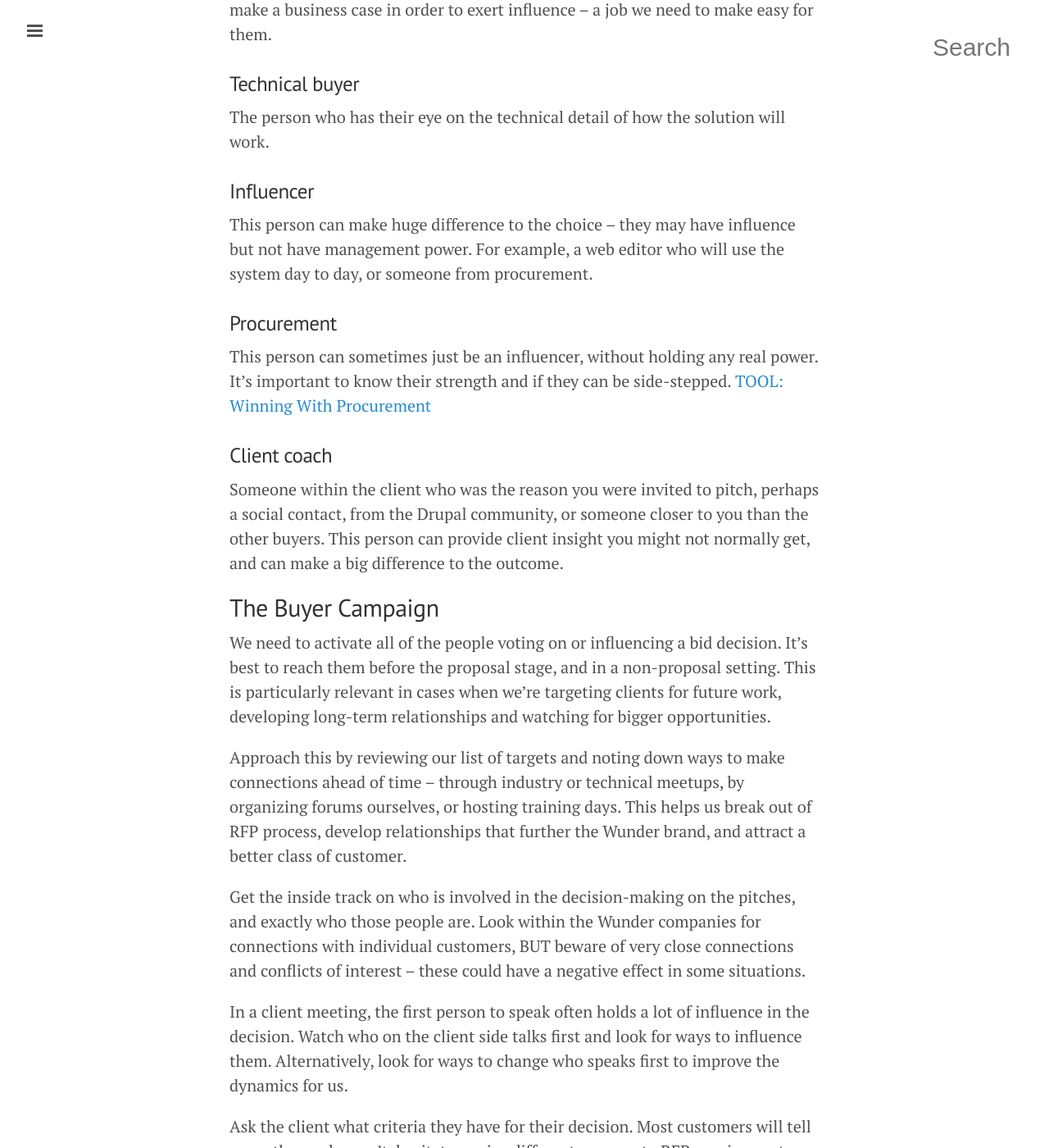
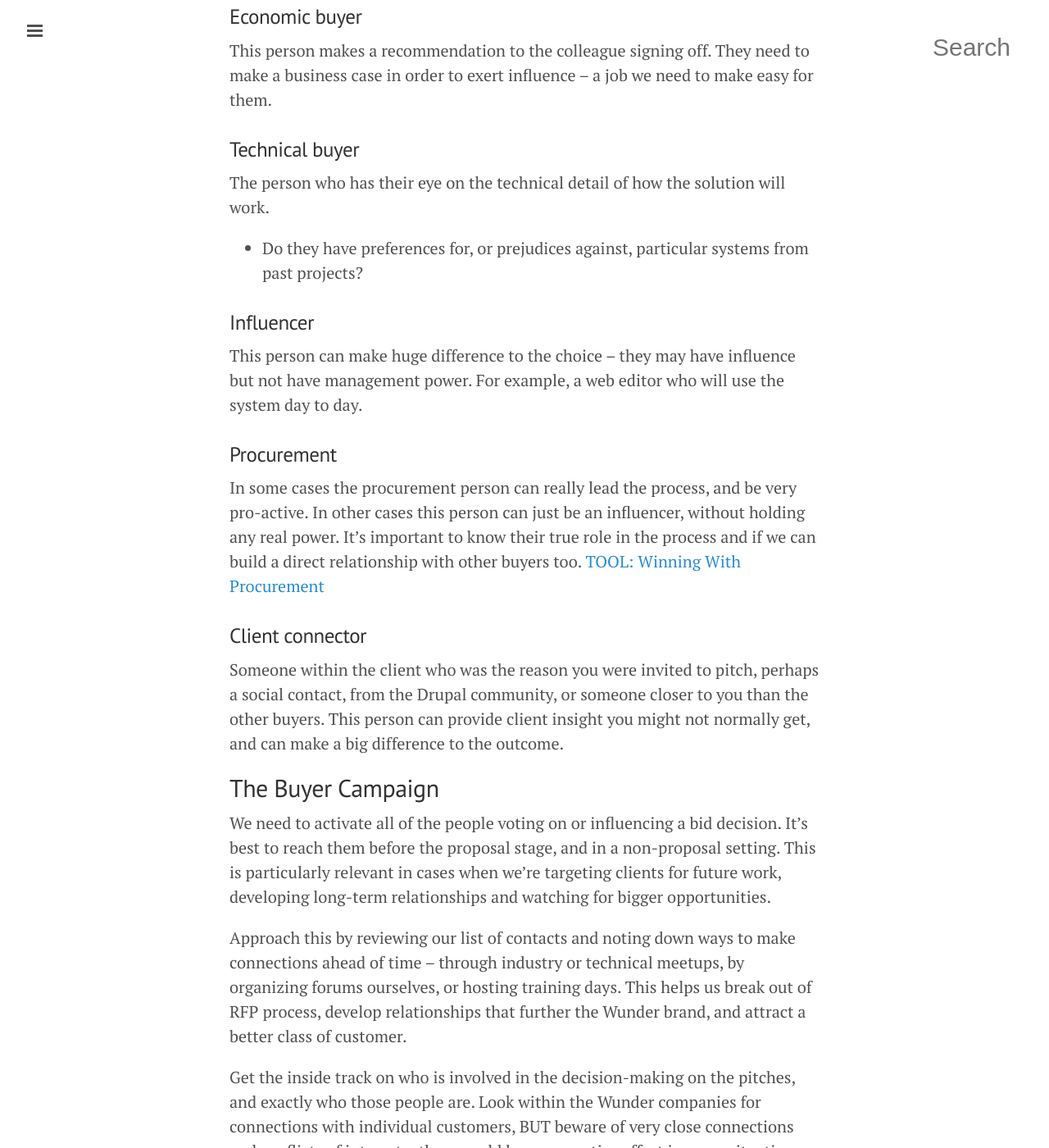
Before and after one commit to tormi/WunderWay, a Jekyll site: the page built from clients/winning-clients-discovery.md, in a window 1280 px wide and 1400 px high, scrolled down 1933 px. Shown: the whole window at 82% size. Built offline with Jekyll 4.4.1, drawn with Linux system fonts in a browser that asks for light colours; Markdown is read by kramdown in place of the engine named in the settings; some of the changed text lies outside the part shown.

Commit message:
Updates to sales discovery

```diff
--- a/clients/winning-clients-discovery.md
+++ b/clients/winning-clients-discovery.md
@@ -6,7 +6,9 @@
 title: Winning Clients - Discovery
 ---
 
-Gather and review as much information as you can on:
+First - properly read any documentation we have been sent by the client.
+
+Then, gather and review as much information as you can on:
 
 - Client background: company profile, client team members, individual profiles
 - Who the buyers are (see below)
@@ -37,8 +39,9 @@
 This is the person signing off the spend. They usually sit at a high level in the organization.
 
 - What are their perspectives on the project, and what will make them choose us?
+- What risks do they perceive and prioritise?
 - Is this project sponsor a technical person?
-- Are they only a rubber-stamper taking a recommendation from technical colleagues, or can they override technical opinion?
+- Are they only a rubber-stamper taking a recommendation from technical colleagues, or might they override technical opinion?
 - Consider how the shift towards web budgets coming under the CMO affects this client. Will it change their perspective and how we need to respond?
 
 ### Economic buyer
@@ -47,21 +50,24 @@
 ### Technical buyer
 The person who has their eye on the technical detail of how the solution will work.
 
+- Do they have preferences for, or prejudices against, particular systems from past projects?
+
 ### Influencer
-This person can make huge difference to the choice – they may have influence but not have management power. For example, a web editor who will use the system day to day, or someone from procurement.
+This person can make huge difference to the choice – they may have influence but not have management power. For example, a web editor who will use the system day to day.
 
 ### Procurement
-This person can sometimes just be an influencer, without holding any real power. It’s important to know their strength and if they can be side-stepped.
+In some cases the procurement person can really lead the process, and be very pro-active. In other cases this person can just be an influencer, without holding any real power. It’s important to know their true role in the process and if we can build a direct relationship with other buyers too.
 [TOOL: Winning With Procurement](https://docs.google.com/a/wunderkraut.com/presentation/d/1IPr04C39adDeVOjiZwLAfn9ZPkPNCJ6rfx09raTWmCk/edit)
 
-### Client coach
+### Client connector
 Someone within the client who was the reason you were invited to pitch, perhaps a social contact, from the Drupal community, or someone closer to you than the other buyers.
 This person can provide client insight you might not normally get, and can make a big difference to the outcome.
+
 
 ## The Buyer Campaign
 We need to activate all of the people voting on or influencing a bid decision. It’s best to reach them before the proposal stage, and in a non-proposal setting. This is particularly relevant in cases when we’re targeting clients for future work, developing long-term relationships and watching for bigger opportunities.
 
-Approach this by reviewing our list of targets and noting down ways to make connections ahead of time – through industry or technical meetups, by organizing forums ourselves, or hosting training days. This helps us break out of RFP process, develop relationships that further the Wunder brand, and attract a better class of customer.
+Approach this by reviewing our list of contacts and noting down ways to make connections ahead of time – through industry or technical meetups, by organizing forums ourselves, or hosting training days. This helps us break out of RFP process, develop relationships that further the Wunder brand, and attract a better class of customer.
 
 Get the inside track on who is involved in the decision-making on the pitches, and exactly who those people are. Look within the Wunder companies for connections with individual customers, BUT beware of very close connections and conflicts of interest – these could have a negative effect in some situations.
 
```
